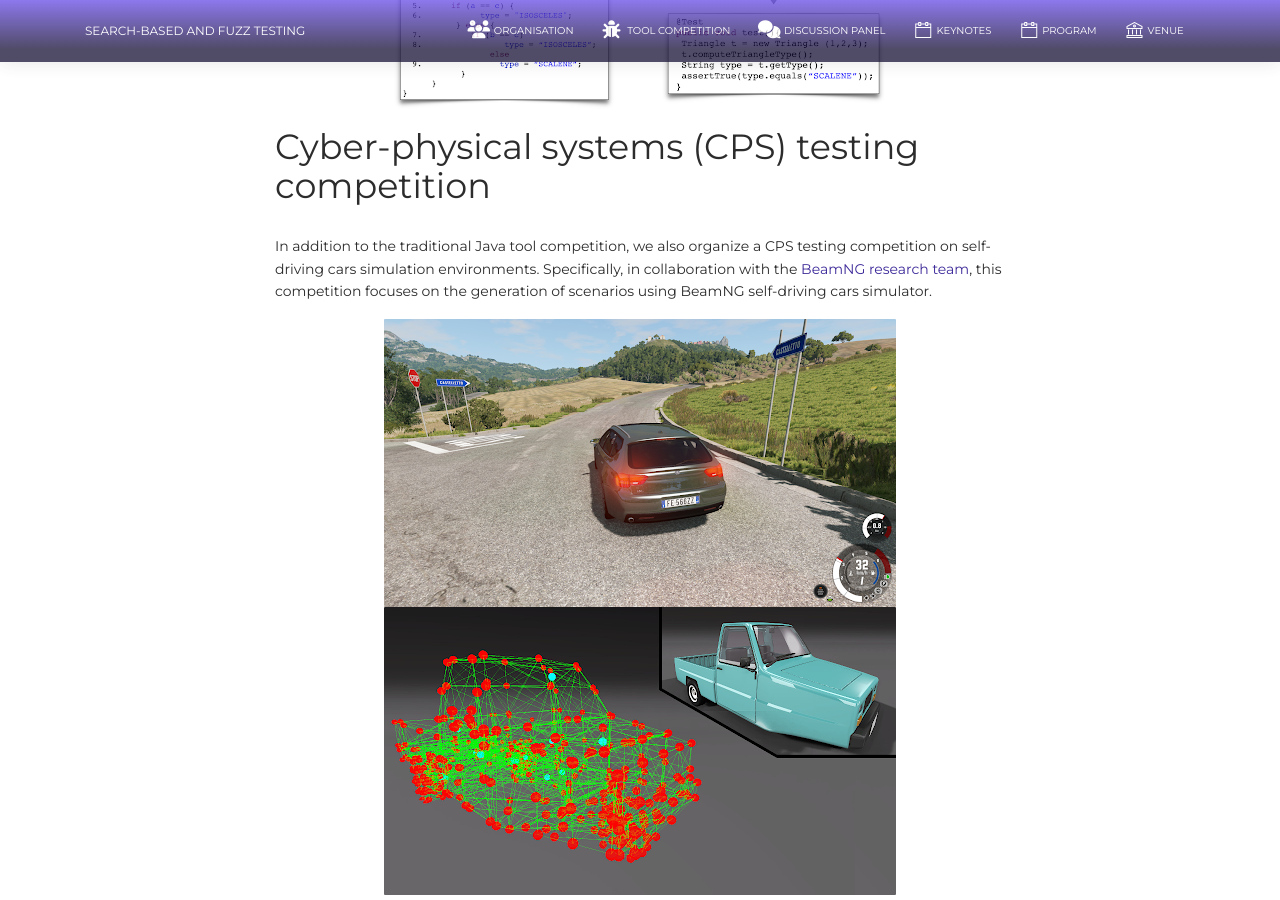
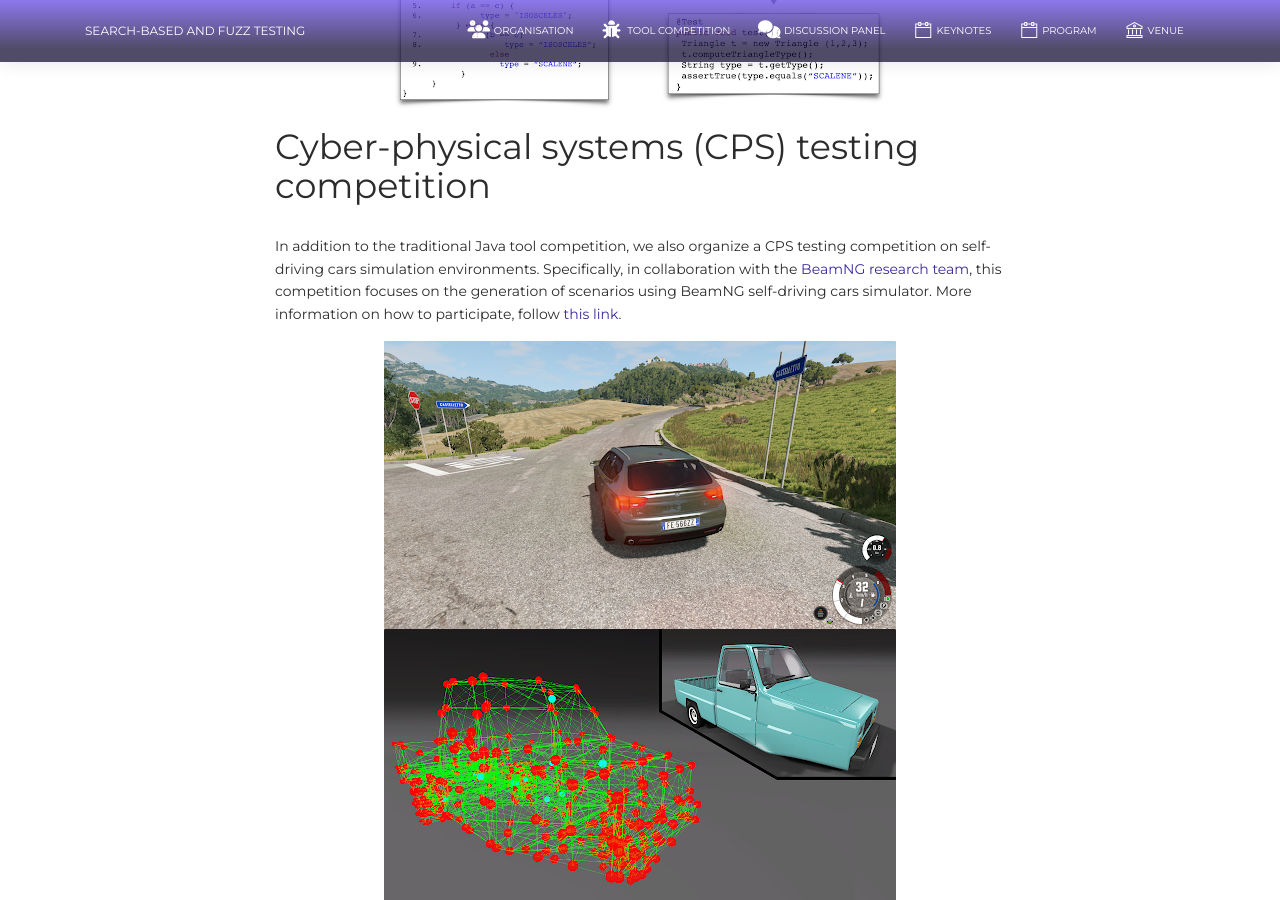
Before and after one commit to sbft23/sbft23.github.io, a Jekyll site: the page built from tools/index.html, in a window 1280 px wide and 900 px high, scrolled down 963 px. Built offline with Jekyll 4.4.1, drawn with Linux system fonts in a browser that asks for light colours; nearby versions of some CDN libraries; some of the changed text lies outside the part shown.

Commit message:
Updated the link

```diff
--- a/tools/index.html
+++ b/tools/index.html
@@ -25,6 +25,9 @@
     Specifically, in collaboration with the <a href="https://beamng.gmbh/research/ " target="_blank">BeamNG
       research team</a>, this competition focuses on the generation of scenarios using BeamNG self-driving
     cars simulator.
+    More information on how to participate, follow <a
+    href="https://github.com/sbft-cps-tool-competition/cps-tool-competition"
+    target="_blank">this link</a>.
   </p>
 
   <p style="text-align: center;">
@@ -74,8 +77,8 @@
   <h4>CPS Infrastructure:</h4>
 
   <p>The infrastructure concerning the CPS tool competition can be found here: <a
-      href="https://github.com/se2p/tool-competition-av"
-      target="_blank">https://github.com/se2p/tool-competition-av</a>.</p>
+      href="https://github.com/sbft-cps-tool-competition/cps-tool-competition"
+      target="_blank">https://github.com/sbft-cps-tool-competition/cps-tool-competition</a>.</p>
 
   <h4>Fuzzing Infrastructure:</h4>
 
```
